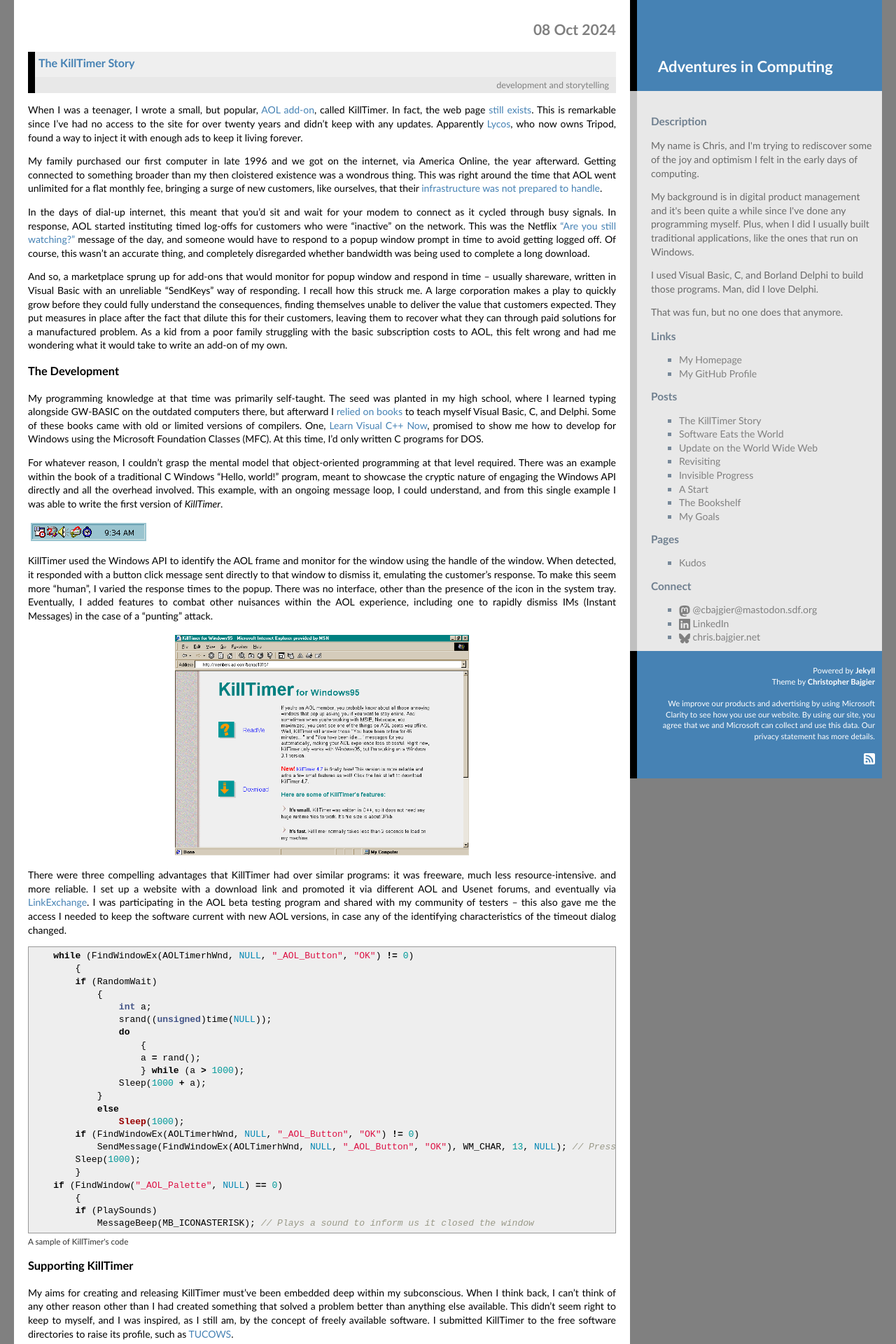
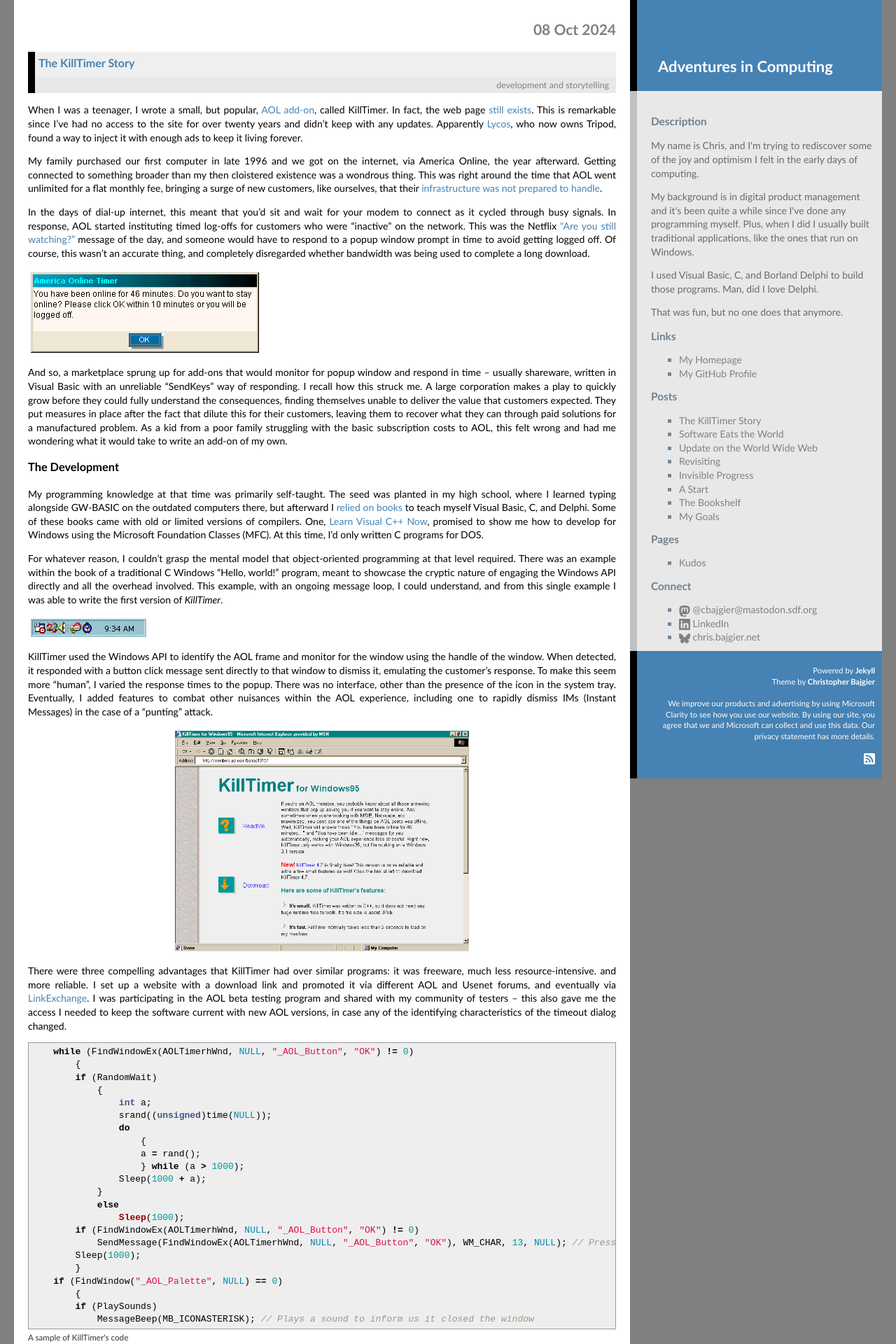
Before and after one commit to cbajgier/cbajgier.github.io, a Jekyll site: the page built from _posts/2024-10-08-the-killtimer-story.markdown, in a window 1280 px wide. Shown: the top 1920 px of the page at 70% size. Built offline with Jekyll 4.4.1, drawn with Linux system fonts in a browser that asks for light colours; nearby versions of some CDN libraries; comment, search, counter and statistics services are not loaded.

Commit message:
Found a good illustrative screenshot for KillTimer post

```diff
--- a/_posts/2024-10-08-the-killtimer-story.markdown
+++ b/_posts/2024-10-08-the-killtimer-story.markdown
@@ -13,6 +13,8 @@
 My family purchased our first computer in late 1996 and we got on the internet, via America Online, the year afterward. Getting connected to something broader than my then cloistered existence was a wondrous thing. This was right around the time that AOL went unlimited for a flat monthly fee, bringing a surge of new customers, like ourselves, that their [infrastructure was not prepared to handle](https://time.com/vault/issue/1997-02-10/page/56/).
 
 In the days of dial-up internet, this meant that you'd sit and wait for your modem to connect as it cycled through busy signals. In response, AOL started instituting timed log-offs for customers who were "inactive" on the network. This was the Netflix ["Are you still watching?"](https://www.howtogeek.com/685919/why-netflix-asks-are-you-still-watching-and-how-to-stop-it/) message of the day, and someone would have to respond to a popup window prompt in time to avoid getting logged off. Of course, this wasn't an accurate thing, and completely disregarded whether bandwidth was being used to complete a long download.
+
+![AOL Prompt](/assets/TIMER.GIF)
 
 And so, a marketplace sprung up for add-ons that would monitor for popup window and respond in time -- usually shareware, written in Visual Basic with an unreliable "SendKeys" way of responding. I recall how this struck me. A large corporation makes a play to quickly grow before they could fully understand the consequences, finding themselves unable to deliver the value that customers expected. They put measures in place after the fact that dilute this for their customers, leaving them to recover what they can through paid solutions for a manufactured problem. As a kid from a poor family struggling with the basic subscription costs to AOL, this felt wrong and had me wondering what it would take to write an add-on of my own.
 
```
Also changed, not shown: assets/TIMER.GIF (added), 1 other file.
